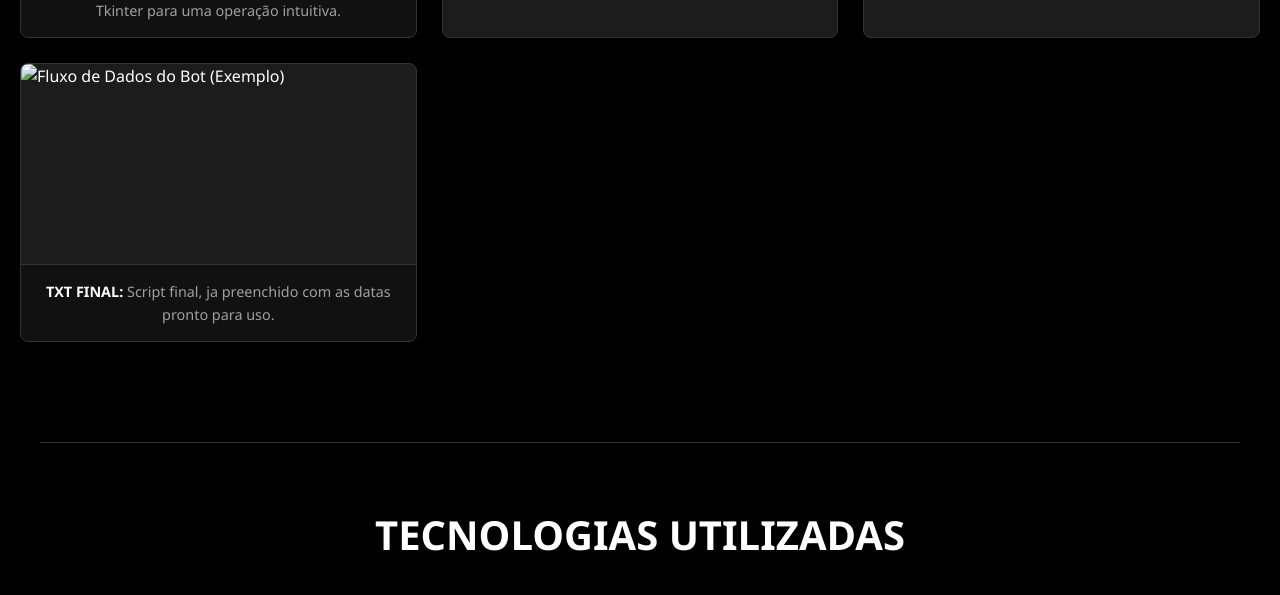
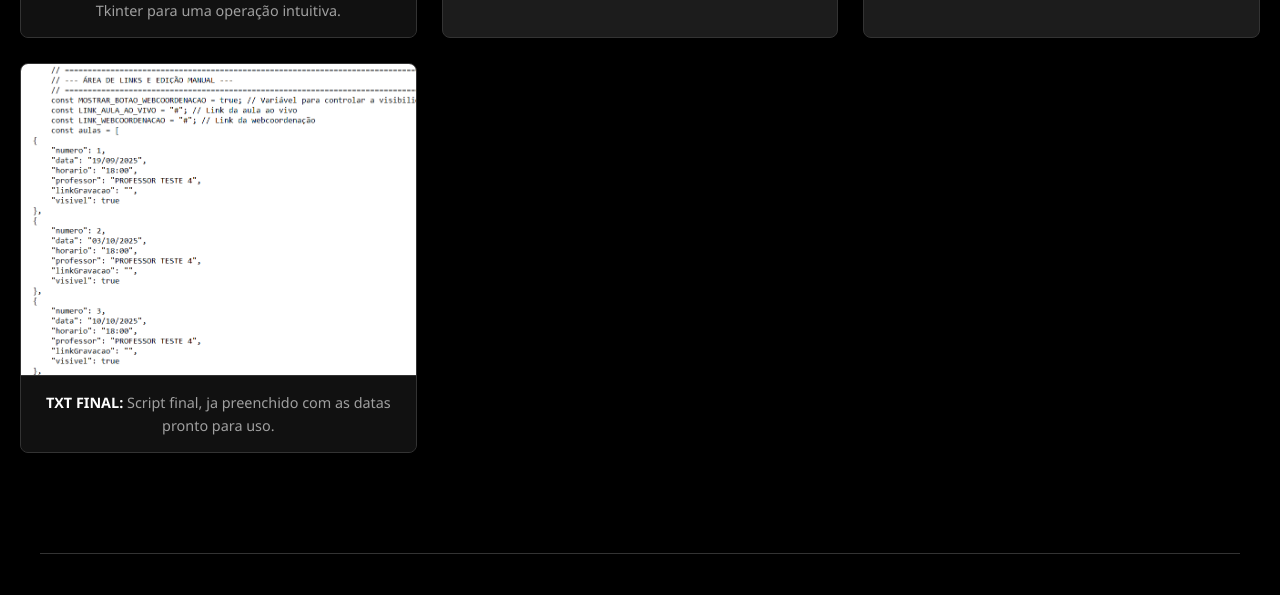
Before and after one commit to Klebolt/IC, a plain HTML site: page IC FINAL GIT/index.html in a window 1280 px wide. Shown: the part 1950-2545 px from the top of the page. Drawn offline with Linux system fonts and the light colour scheme; the site is published under a folder, as on GitHub Pages, so addresses that start at the root find nothing.

Commit message:
Update index.html

```diff
--- a/IC FINAL GIT/index.html
+++ b/IC FINAL GIT/index.html
@@ -671,7 +671,7 @@
             </div>
 
             <div class="image-item" style="--delay: 0.45s;">
-                <img src="/FOTOS/script gravação depois.png" alt="Fluxo de Dados do Bot (Exemplo)">
+                <img src="FOTOS/script gravação depois.png" alt="Fluxo de Dados do Bot (Exemplo)">
                 <div class="image-caption">
                     <strong>Txt Final:</strong> Script final, ja preenchido com as datas pronto para uso.
                 </div>
@@ -786,4 +786,5 @@
         });
     </script>
 </body>
+
 </html>
```
